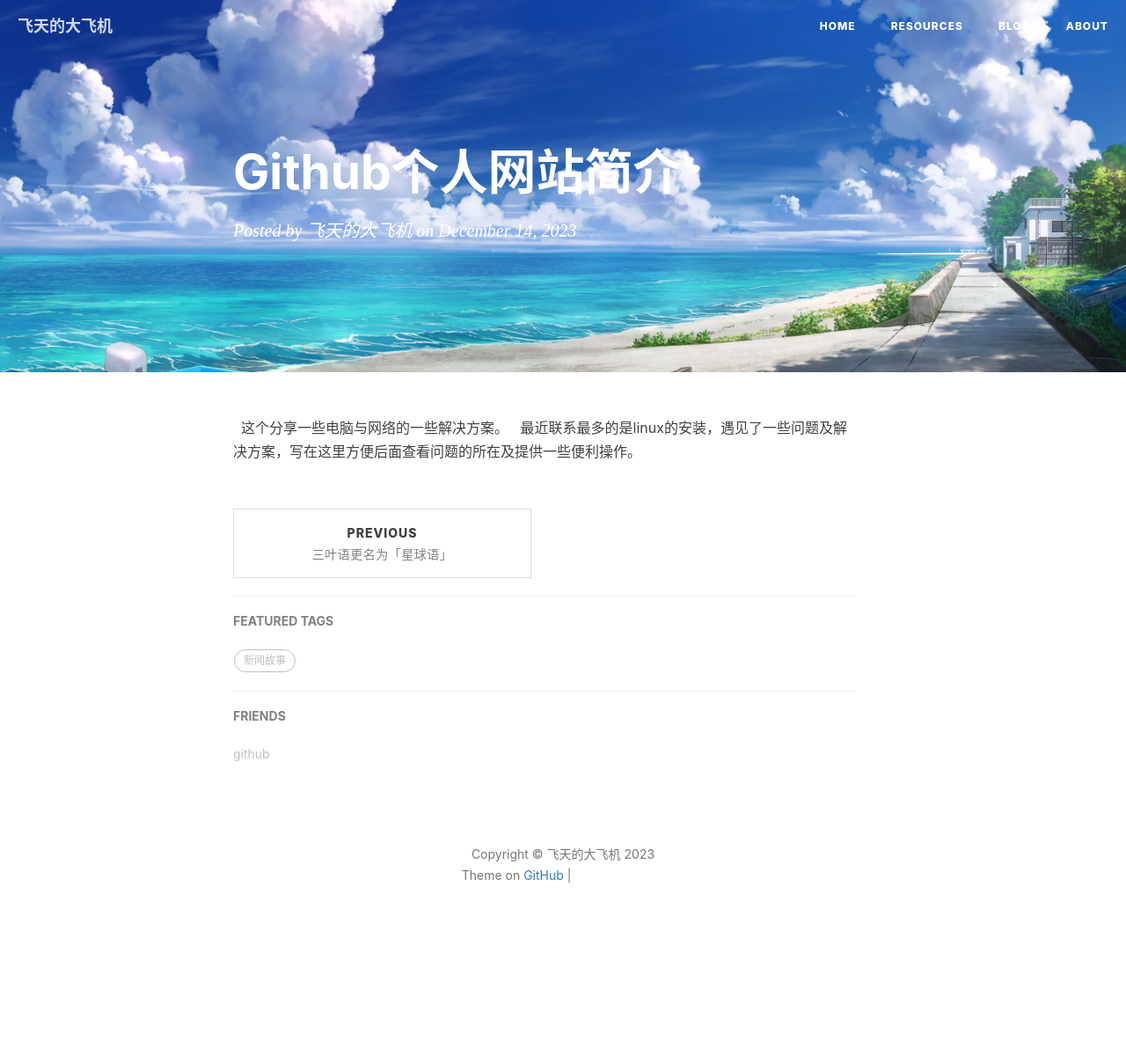
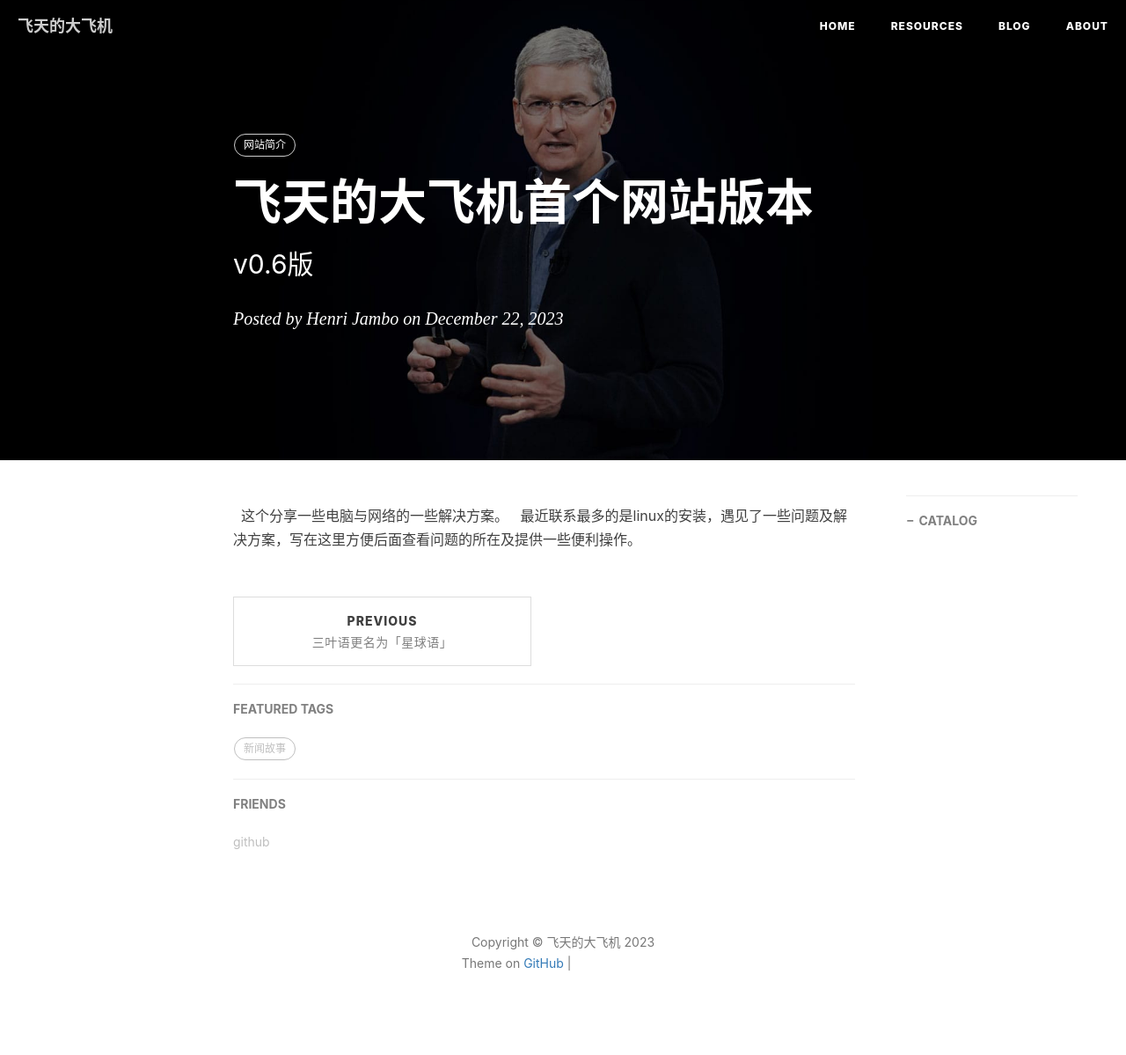
Before and after one commit to aiyinsitan12/aiyinsitan12.github.io, a Jekyll site: the page built from _posts/2023-12-14-github个人网站简介.md, in a window 1280 px wide. Shown: the whole page at 88% size. Built offline with Jekyll 4.4.1, drawn with Linux system fonts in a browser that asks for light colours; nearby versions of some CDN libraries; our own code applies the rules of GitHub Pages for plain Markdown files; comment, search, counter and statistics services are not loaded; before the commit the page ends 1099 px from its top, so only the background shows below that; grey boxes are pictures that could not be loaded.

Commit message:
修改名称.

```diff
--- a/_posts/2023-12-14-github个人网站简介.md
+++ b/_posts/2023-12-14-github个人网站简介.md
@@ -1,2 +1,14 @@
+---
+layout:     post
+title:      飞天的大飞机首个网站版本
+subtitle:   v0.6版
+date:       2023-12-22
+author:     Henri Jambo
+header-img: img/post-bg-cook.jpg
+catalog: true
+tags:
+    - 网站简介
+---
+
   这个分享一些电脑与网络的一些解决方案。
   最近联系最多的是linux的安装，遇见了一些问题及解决方案，写在这里方便后面查看问题的所在及提供一些便利操作。
```
Also changed, not shown: img/home-bg-art.jpg, img/home-bg.jpg.
